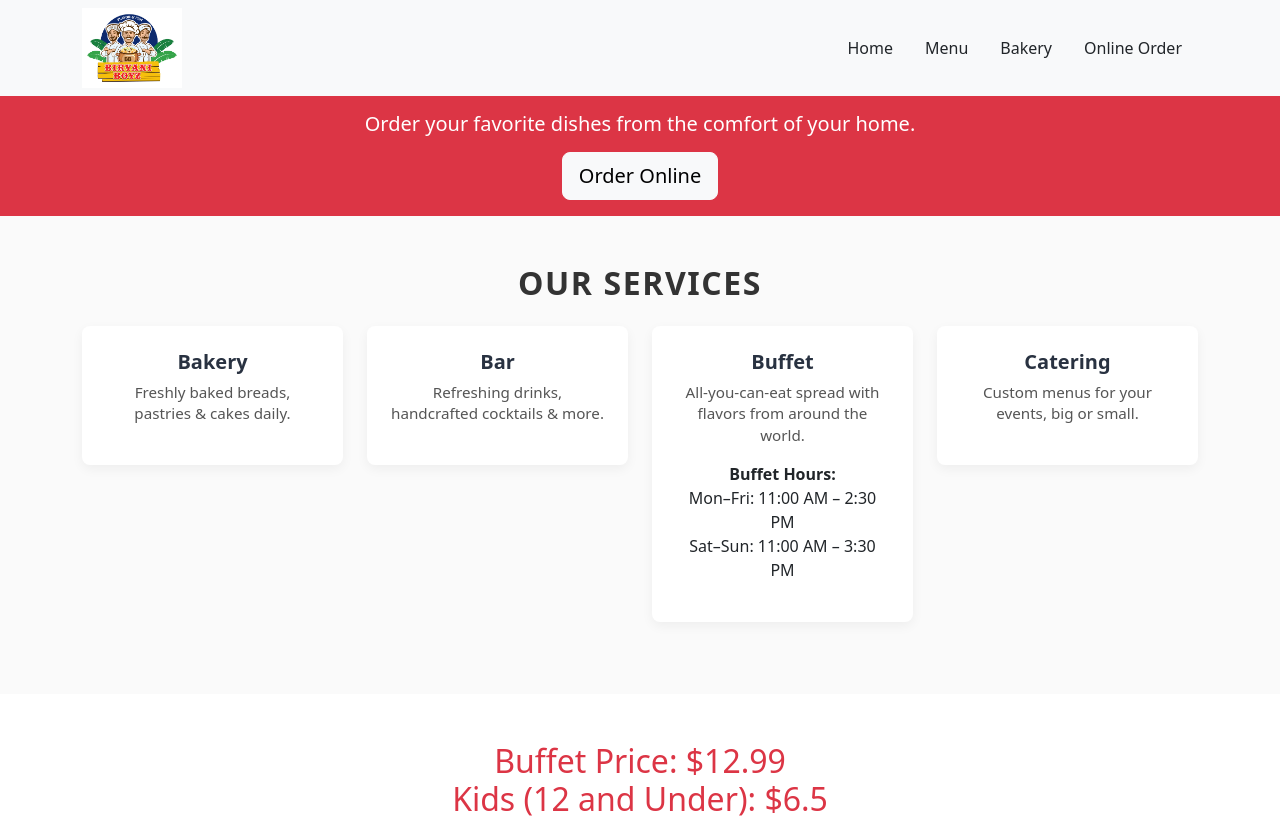
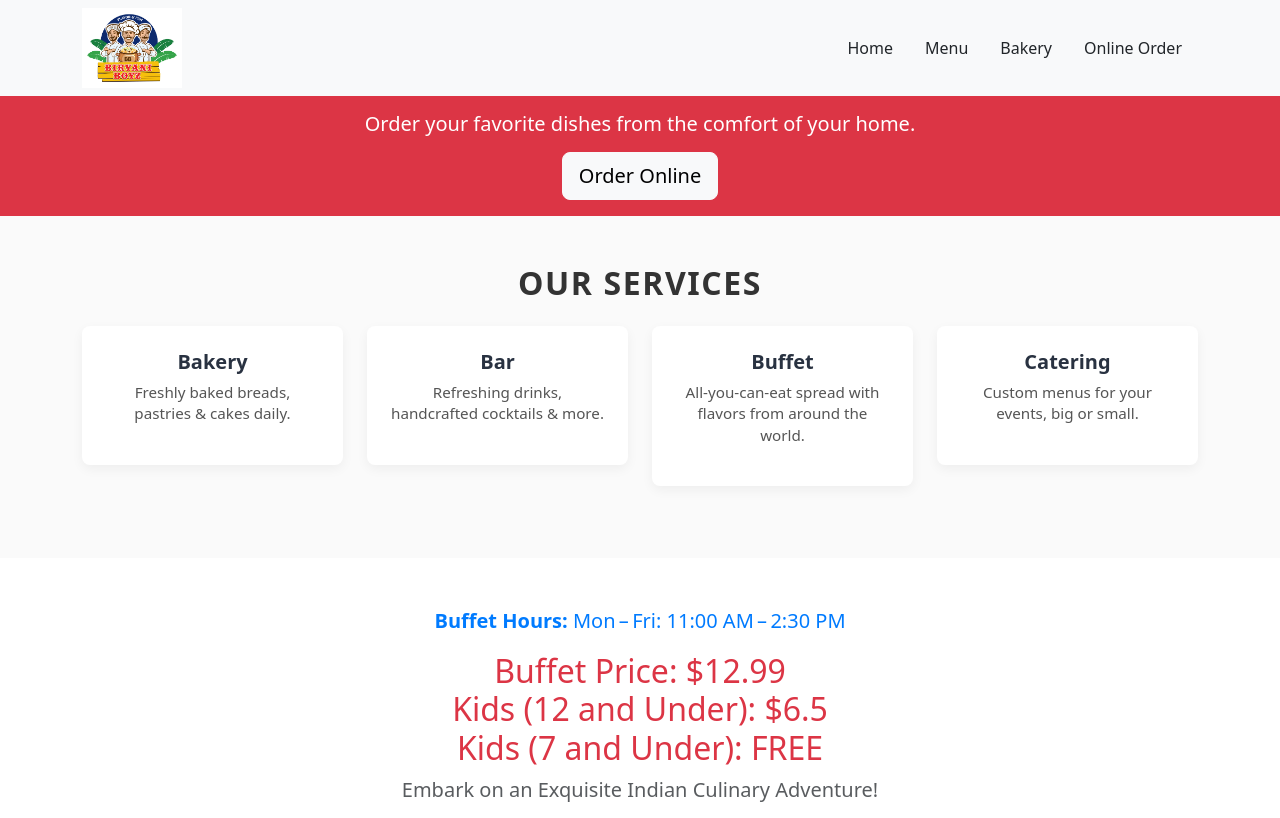
Before and after one commit to biryaniboyzstl/boyz-ui, an Angular app: page /home in a window 1280 px wide. Shown: the top 818 px of the page. Built offline with nearby package versions, Linux system fonts and the light colour scheme.

Commit message:
services

```diff
--- a/src/app/home/home.component.html
+++ b/src/app/home/home.component.html
@@ -12,8 +12,18 @@
 
 
 <section class="container text-center py-5">
+
+  <p class="fs-5 text-primary mb-3">
+    <strong>Buffet Hours:</strong>
+    <ng-container *ngIf="!isWeekend; else weekend">
+      Mon – Fri: 11:00 AM – 2:30 PM
+    </ng-container>
+    <ng-template #weekend>
+      Sat – Sun: 11:00 AM – 3:30 PM
+    </ng-template>
+  </p>
   <h2 class="text-danger">
-    <span *ngIf="buffetPrice === 20.99">Weekend Special Grand</span>
+    <span *ngIf="buffetPrice === 16.99">Weekend Special Grand</span>
     Buffet Price: ${{ buffetPrice }}<br>
     Kids (12 and Under): ${{ kidsPrice }}<br>
     Kids (7 and Under): FREE
--- a/src/app/home/home.component.ts
+++ b/src/app/home/home.component.ts
@@ -13,6 +13,7 @@ export class HomeComponent implements OnInit {
   kidsPrice!: number;
   isWednesday: boolean = false;
   isWeekendDinner: boolean = false;
+  isWeekend!: boolean;
 
 
   ngOnInit(): void {
@@ -25,5 +26,7 @@ export class HomeComponent implements OnInit {
     this.isWednesday = (day === 3);
     this.isWeekendDinner = (day === 5 || day === 6 || day === 0); // Friday=5, Saturday=6, Sunday=0
 
+    this.isWeekend = (day === 0 || day === 6);
+
   }
 }
--- a/src/app/layout/layout.component.html
+++ b/src/app/layout/layout.component.html
@@ -70,11 +70,7 @@
           <i class="service-icon bi bi-tray mb-3"></i>
           <h3 class="service-name">Buffet</h3>
           <p class="service-desc">All-you-can-eat spread with flavors from around the world.</p>
-          <p class="service-hours">
-            <strong>Buffet Hours:</strong><br>
-            Mon–Fri: 11:00 AM &ndash; 2:30 PM<br>
-            Sat–Sun: 11:00 AM &ndash; 3:30 PM
-          </p>
+
         </div>
       </div>
       <!-- Catering -->
```
